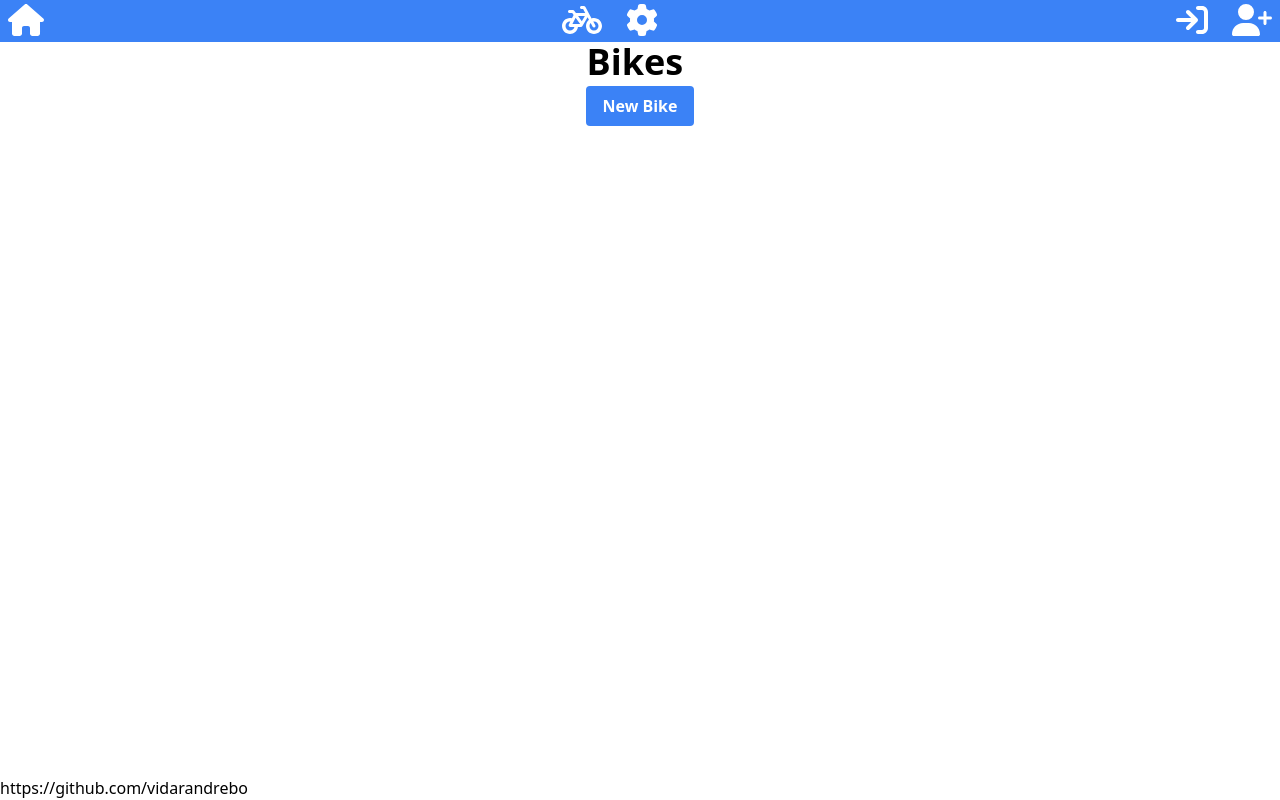
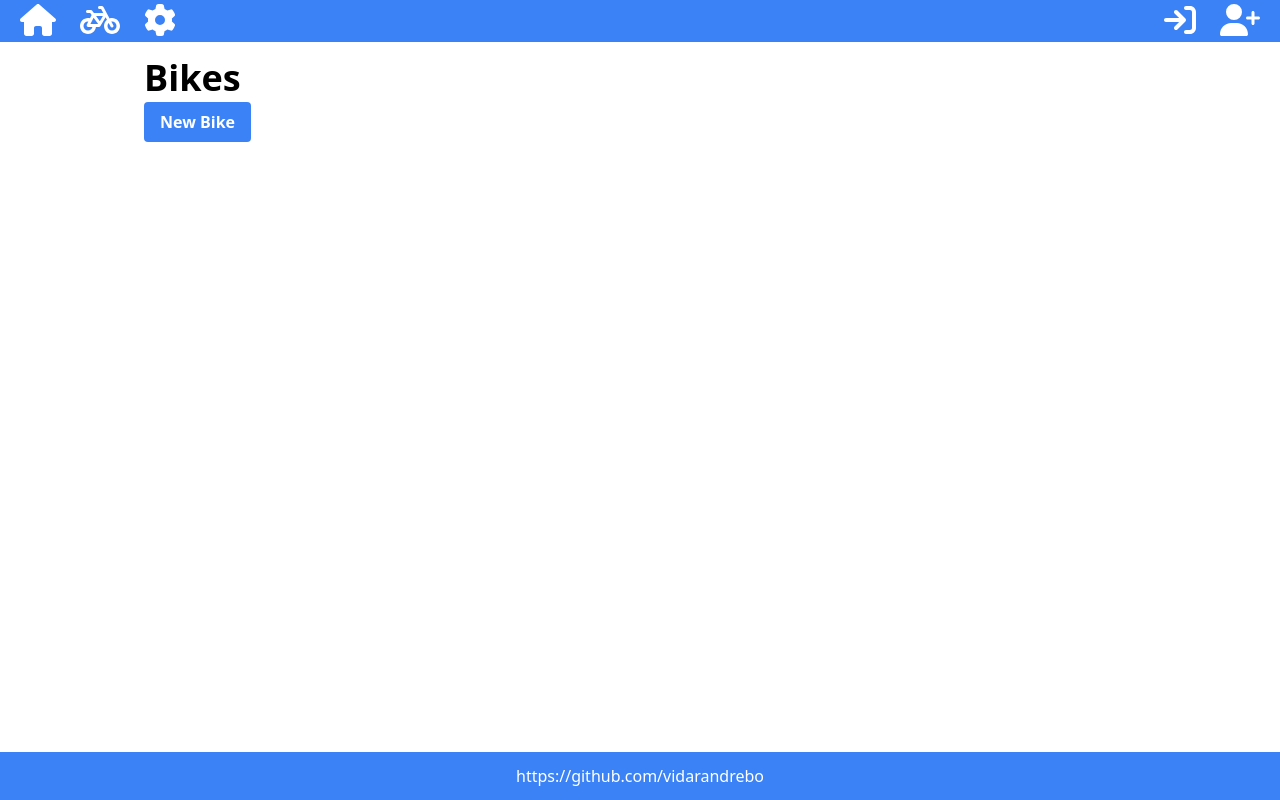
Before and after one commit to vidarandrebo/bikeservice, a Vue app in the folder src/Client/: page /bikes in a window 1280 px wide. Built offline with nearby package versions, Linux system fonts and the light colour scheme.

Commit message:
style: footer behaviour, content width

```diff
--- a/src/Client/src/Components/Bikes/BikesPage.vue
+++ b/src/Client/src/Components/Bikes/BikesPage.vue
@@ -1,6 +1,6 @@
 <template>
     <main>
-        <article class="flex max-w-prose flex-col">
+        <article class="flex w-full max-w-screen-lg flex-col p-4">
             <HeadingH1 class="">Bikes</HeadingH1>
             <NewBikeForm :equipmentTypes="equipmentTypes" @updateBikesEvent="onUpdateBikesEvent"></NewBikeForm>
             <ol class="space-y-2">
--- a/src/Client/src/Components/Common/MenuBarIcon.vue
+++ b/src/Client/src/Components/Common/MenuBarIcon.vue
@@ -1,5 +1,5 @@
 <template>
-    <div class="hover:bg-blue-700 p-1 rounded">
+    <div class="hover:bg-blue-700 p-1 rounded ">
         <FontAwesomeIcon :icon="icon" size="2x" v-bind="$attrs"></FontAwesomeIcon>
     </div>
 </template>
@@ -13,3 +13,6 @@ defineProps<{
     icon: string;
 }>();
 </script>
+
+<style>
+</style>
--- a/src/Client/src/Components/MenuBar.vue
+++ b/src/Client/src/Components/MenuBar.vue
@@ -1,11 +1,9 @@
 <template>
     <header class="flex justify-between bg-blue-500 text-white">
-        <div class="px-1">
+        <div class="flex gap-4 px-4">
             <RouterLink to="/">
                 <MenuBarIcon icon="home" title="Home"></MenuBarIcon>
             </RouterLink>
-        </div>
-        <div class="flex gap-4 px-1">
             <RouterLink to="/bikes">
                 <MenuBarIcon icon="bicycle" title="Bikes"></MenuBarIcon>
             </RouterLink>
@@ -13,10 +11,9 @@
                 <MenuBarIcon icon="cog" title="Parts"></MenuBarIcon>
             </RouterLink>
         </div>
-        <div class="flex gap-4 px-1">
-            <p v-if="user.email" id="username" class="h-full flex flex-col justify-center">{{ user.email }}</p>
+        <div class="flex gap-4 px-4">
             <RouterLink v-if="user.email" to="/settings">
-                <MenuBarIcon icon="tools" title="Settings"></MenuBarIcon>
+                <MenuBarIcon icon="user" title="Settings"></MenuBarIcon>
             </RouterLink>
             <a v-if="user.email" href="#" @click="logout">
                 <MenuBarIcon icon="sign-out" title="Log out"></MenuBarIcon>
--- a/src/Client/src/Components/PageFooter.vue
+++ b/src/Client/src/Components/PageFooter.vue
@@ -7,7 +7,7 @@ export default defineComponent({
 </script>
 
 <template>
-    <footer class="sticky bottom-0 z-50 bg-white">
-        <a href="https://github.com/vidarandrebo">https://github.com/vidarandrebo</a>
+    <footer class="sticky flex items-center justify-center w-full bg-blue-500 h-12">
+        <a href="https://github.com/vidarandrebo" class="text-white">https://github.com/vidarandrebo</a>
     </footer>
 </template>
--- a/src/Client/src/Components/Parts/PartsPage.vue
+++ b/src/Client/src/Components/Parts/PartsPage.vue
@@ -1,6 +1,6 @@
 <template>
     <main>
-        <article class="flex max-w-prose flex-col">
+        <article class="flex w-full max-w-screen-lg flex-col p-4">
             <HeadingH1 class="">Parts</HeadingH1>
             <NewPartForm :bikes="bikes" :equipment-types="equipmentTypes" @updatePartsEvent="onUpdatePartsEvent">
             </NewPartForm>
--- a/src/Client/src/main.ts
+++ b/src/Client/src/main.ts
@@ -3,8 +3,8 @@ import App from "./App.vue";
 import "./style.css";
 import router from "./Router";
 import { library } from "@fortawesome/fontawesome-svg-core";
-import { faBicycle, faCog, faHome, faSignIn, faSignOut, faTools, faUserPlus } from "@fortawesome/free-solid-svg-icons";
+import { faBicycle, faCog, faHome, faSignIn, faSignOut, faTools, faUserPlus ,faUser } from "@fortawesome/free-solid-svg-icons";
 
-library.add(faHome, faCog, faUserPlus, faBicycle, faTools, faSignOut, faSignIn);
+library.add(faHome, faCog, faUserPlus, faBicycle, faTools, faSignOut, faSignIn ,faUser);
 
 createApp(App).use(router).mount("#app");
```
